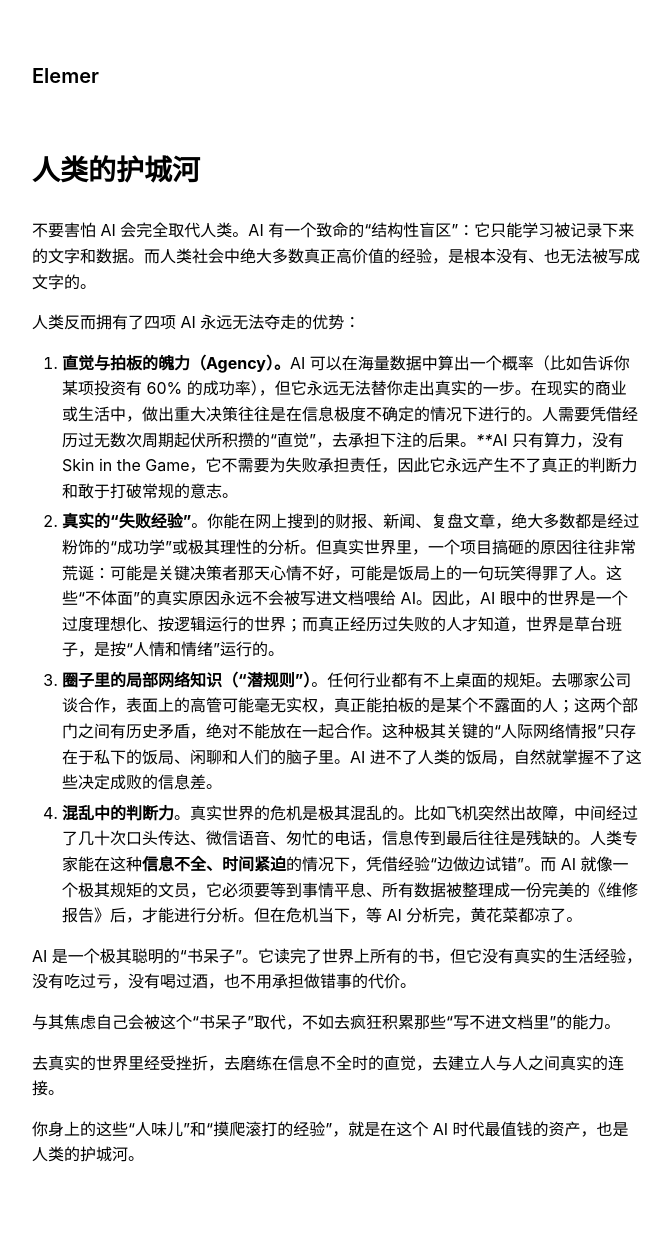
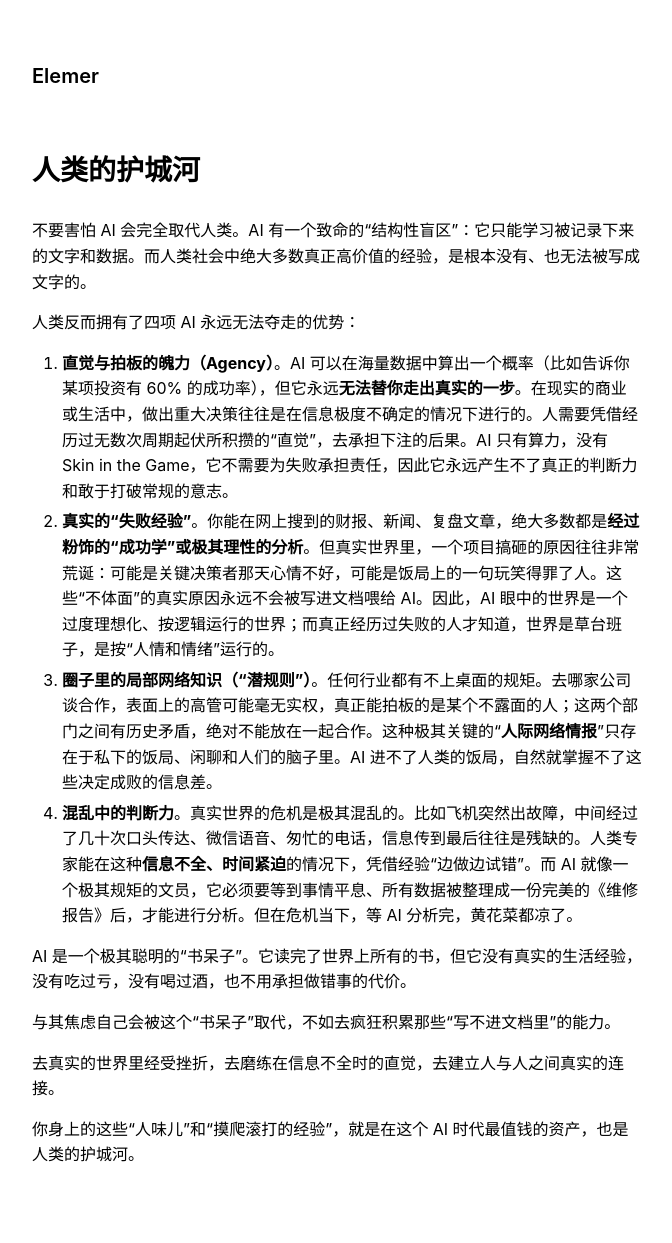
Before and after one commit to elemer1/elemer1.github.io, a Jekyll site: the page built from _markdown/人类的护城河.md, in a window 1280 px wide. Shown: the whole page, without its empty margins (303-975 px from the left). Built offline with Jekyll 4.4.1, drawn with Linux system fonts in a browser that asks for light colours.

Commit message:
Update content - 2026-04-18 15:29:13

```diff
--- a/_markdown/人类的护城河.md
+++ b/_markdown/人类的护城河.md
@@ -8,9 +8,9 @@ listed: true
 
 人类反而拥有了四项 AI 永远无法夺走的优势：
 
-1. **直觉与拍板的魄力（Agency）****。**AI 可以在海量数据中算出一个概率（比如告诉你某项投资有 60% 的成功率），但它永远无法替你走出真实的一步。在现实的商业或生活中，做出重大决策往往是在信息极度不确定的情况下进行的。人需要凭借经历过无数次周期起伏所积攒的“直觉”，去承担下注的后果。****AI 只有算力，没有 Skin in the Game，它不需要为失败承担责任，因此它永远产生不了真正的判断力和敢于打破常规的意志。
-2. **真实的“失败经验”**。你能在网上搜到的财报、新闻、复盘文章，绝大多数都是经过粉饰的“成功学”或极其理性的分析。但真实世界里，一个项目搞砸的原因往往非常荒诞：可能是关键决策者那天心情不好，可能是饭局上的一句玩笑得罪了人。这些“不体面”的真实原因永远不会被写进文档喂给 AI。因此，AI 眼中的世界是一个过度理想化、按逻辑运行的世界；而真正经历过失败的人才知道，世界是草台班子，是按“人情和情绪”运行的。
-3. **圈子里的局部网络知识（“潜规则”）**。任何行业都有不上桌面的规矩。去哪家公司谈合作，表面上的高管可能毫无实权，真正能拍板的是某个不露面的人；这两个部门之间有历史矛盾，绝对不能放在一起合作。这种极其关键的“人际网络情报”只存在于私下的饭局、闲聊和人们的脑子里。AI 进不了人类的饭局，自然就掌握不了这些决定成败的信息差。
+1. **直觉与拍板的魄力（Agency）**。AI 可以在海量数据中算出一个概率（比如告诉你某项投资有 60% 的成功率），但它永远**无法替你走出真实的一步**。在现实的商业或生活中，做出重大决策往往是在信息极度不确定的情况下进行的。人需要凭借经历过无数次周期起伏所积攒的“直觉”，去承担下注的后果。AI 只有算力，没有 Skin in the Game，它不需要为失败承担责任，因此它永远产生不了真正的判断力和敢于打破常规的意志。
+2. **真实的“失败经验”**。你能在网上搜到的财报、新闻、复盘文章，绝大多数都是**经过粉饰的“成功学”或极其理性的分析**。但真实世界里，一个项目搞砸的原因往往非常荒诞：可能是关键决策者那天心情不好，可能是饭局上的一句玩笑得罪了人。这些“不体面”的真实原因永远不会被写进文档喂给 AI。因此，AI 眼中的世界是一个过度理想化、按逻辑运行的世界；而真正经历过失败的人才知道，世界是草台班子，是按“人情和情绪”运行的。
+3. **圈子里的局部网络知识（“潜规则”）**。任何行业都有不上桌面的规矩。去哪家公司谈合作，表面上的高管可能毫无实权，真正能拍板的是某个不露面的人；这两个部门之间有历史矛盾，绝对不能放在一起合作。这种极其关键的“**人际网络情报**”只存在于私下的饭局、闲聊和人们的脑子里。AI 进不了人类的饭局，自然就掌握不了这些决定成败的信息差。
 4. **混乱中的判断力**。真实世界的危机是极其混乱的。比如飞机突然出故障，中间经过了几十次口头传达、微信语音、匆忙的电话，信息传到最后往往是残缺的。人类专家能在这种**信息不全、时间紧迫**的情况下，凭借经验“边做边试错”。而 AI 就像一个极其规矩的文员，它必须要等到事情平息、所有数据被整理成一份完美的《维修报告》后，才能进行分析。但在危机当下，等 AI 分析完，黄花菜都凉了。
 
 AI 是一个极其聪明的“书呆子”。它读完了世界上所有的书，但它没有真实的生活经验，没有吃过亏，没有喝过酒，也不用承担做错事的代价。
```
